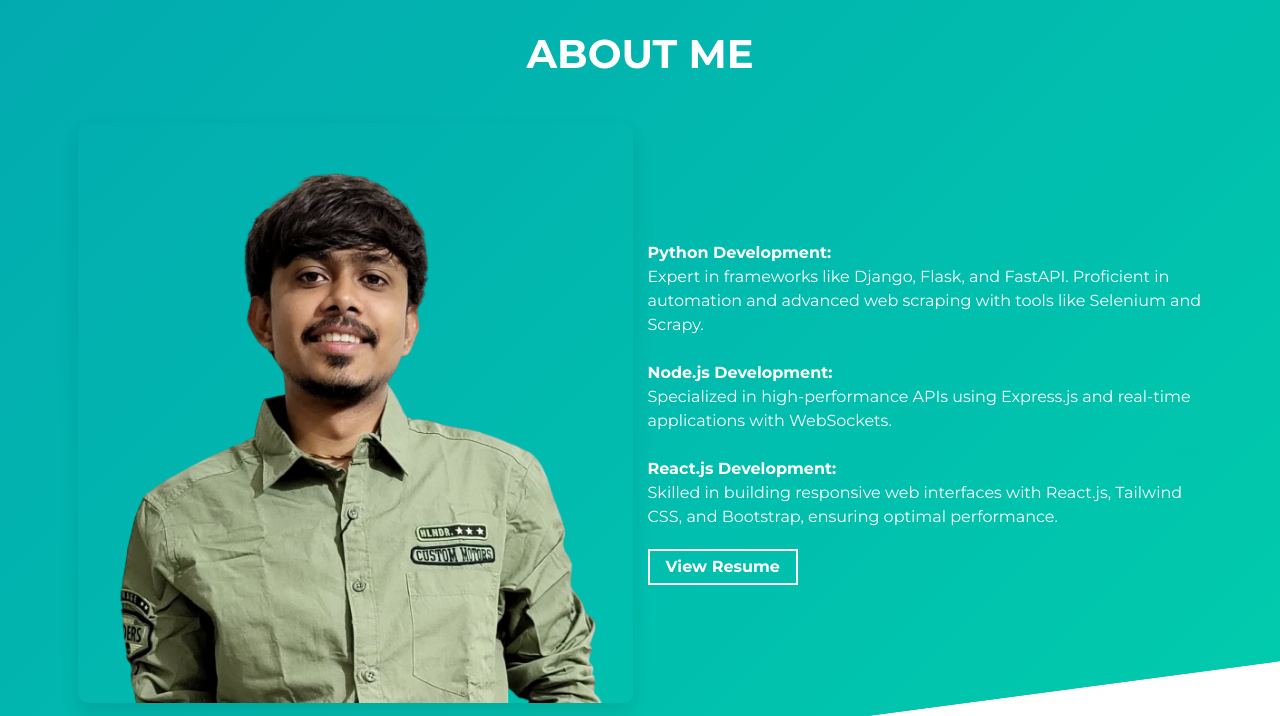
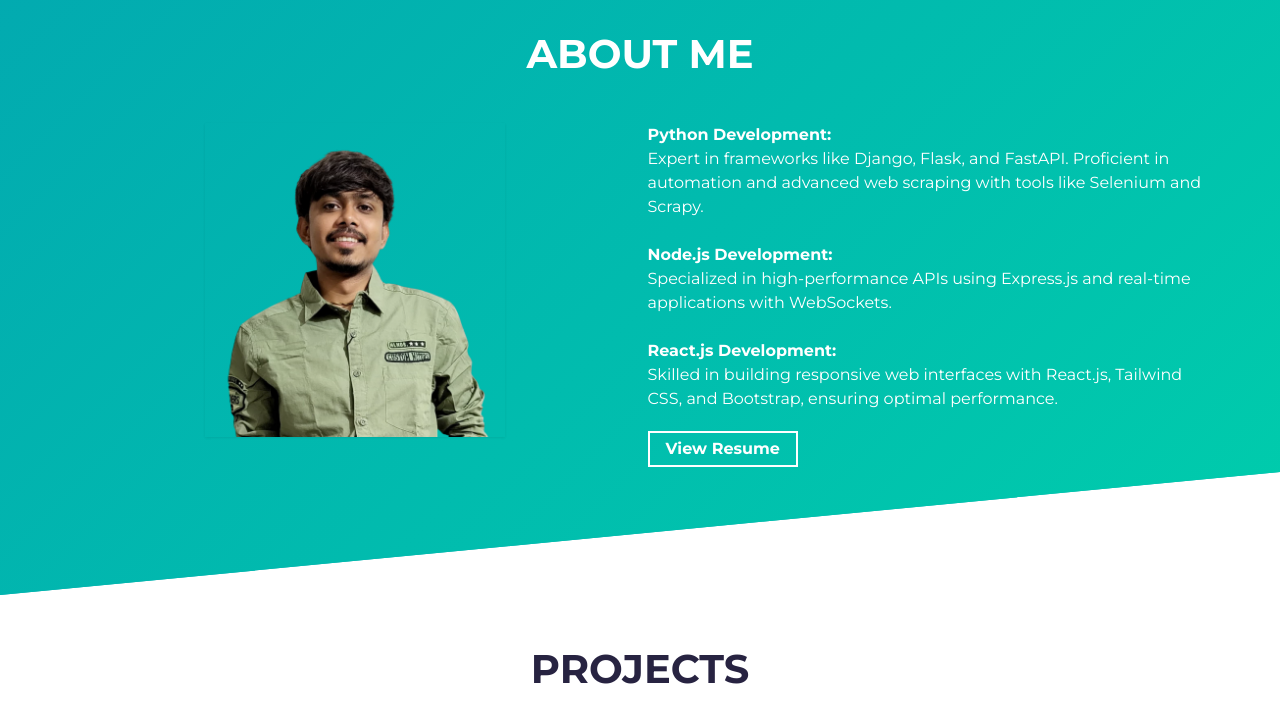
Before and after one commit to TankVivek/VivekShowcase, a website built with Parcel: page src/index.html in a window 1280 px wide. Shown: the part 820-1536 px from the top of the page. Built offline with nearby package versions, Linux system fonts and the light colour scheme.

Commit message:
Update css

```diff
--- a/src/index.html
+++ b/src/index.html
@@ -36,11 +36,8 @@
 
       <div class="row about-wrapper">
         <div class="col-md-6 col-sm-12">
-            <!-- <img alt="Profile Picture of Vivek Tank" class="shadow-sm" height="auto" width="300px"
-              src="../src/assets/Photoroom.png" /> -->
-              <div style="border-radius: 10px; overflow: hidden; box-shadow: 0 10px 20px rgba(0,0,0,0.1);">
-                <img src="../src/assets/Photoroom.png" alt="Profile Picture of Vivek Tank" style="width: 100%; height: auto; transition: transform 0.3s ease;">
-            </div>
+            <img alt="Profile Picture of Vivek Tank" class="shadow-sm" height="auto" width="300px"
+              src="../src/assets/Photoroom.png" />
         </div>
 
         <!-- <div style="display: grid; grid-template-columns: 1fr 2fr; gap: 40px; align-items: center; padding: 20px;">
```
